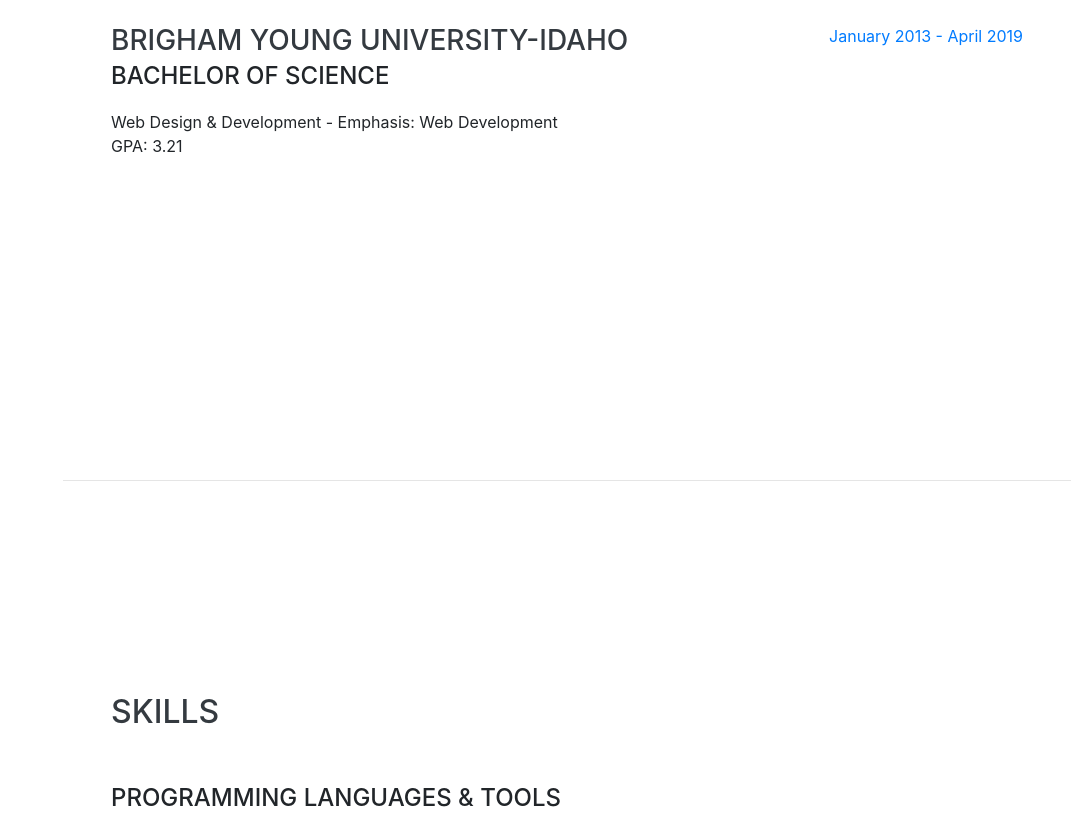
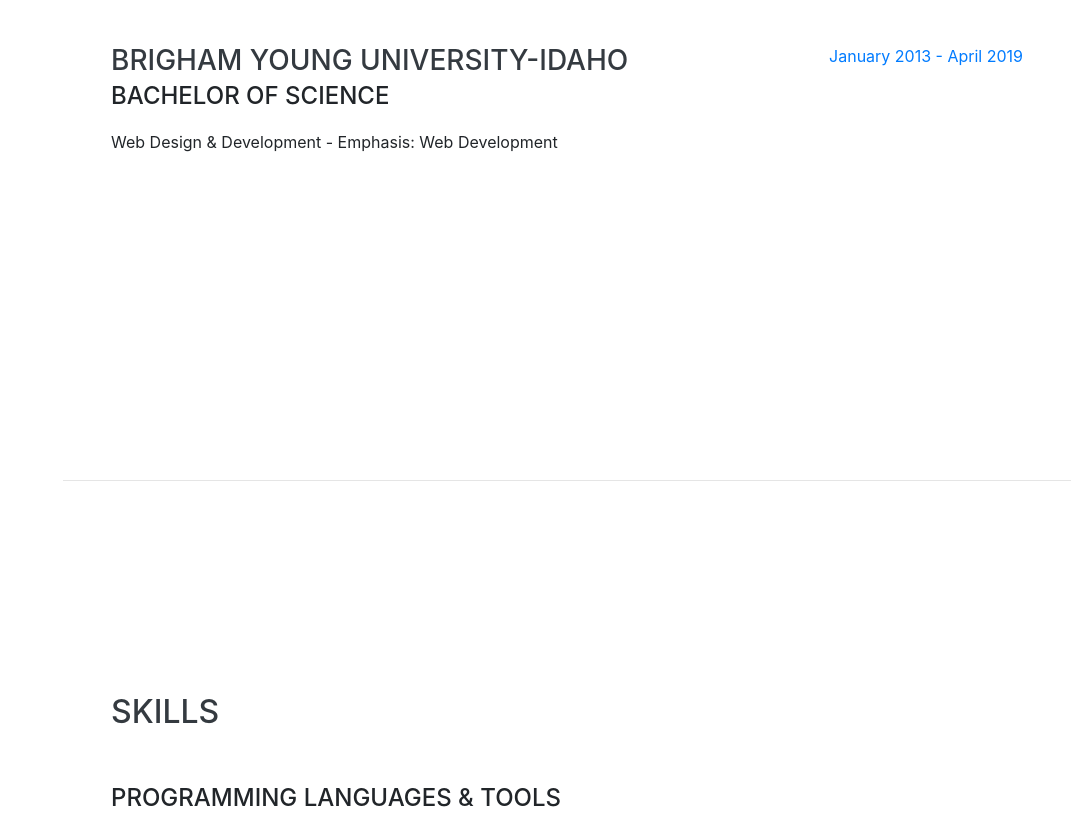
Before and after one commit to Albrethsen-Trevor/Albrethsen-Trevor.github.io, a website with bundled scripts: page index.html in a window 1280 px wide. Shown: the part 2860-3681 px from the top of the page, without its empty margins (209-1280 px from the left). Built offline with nearby package versions, Linux system fonts and the light colour scheme; a web font is replaced by a local one.

Commit message:
Updated Commit

```diff
--- a/index.html
+++ b/index.html
@@ -157,7 +157,6 @@
             <h3 class="mb-0">Brigham Young University-Idaho</h3>
             <div class="subheading mb-3">Bachelor of Science</div>
             <div>Web Design & Development - Emphasis: Web Development</div>
-            <p>GPA: 3.21</p>
           </div>
           <div class="resume-date text-md-right">
             <span class="text-primary">January 2013 - April 2019</span>
```
